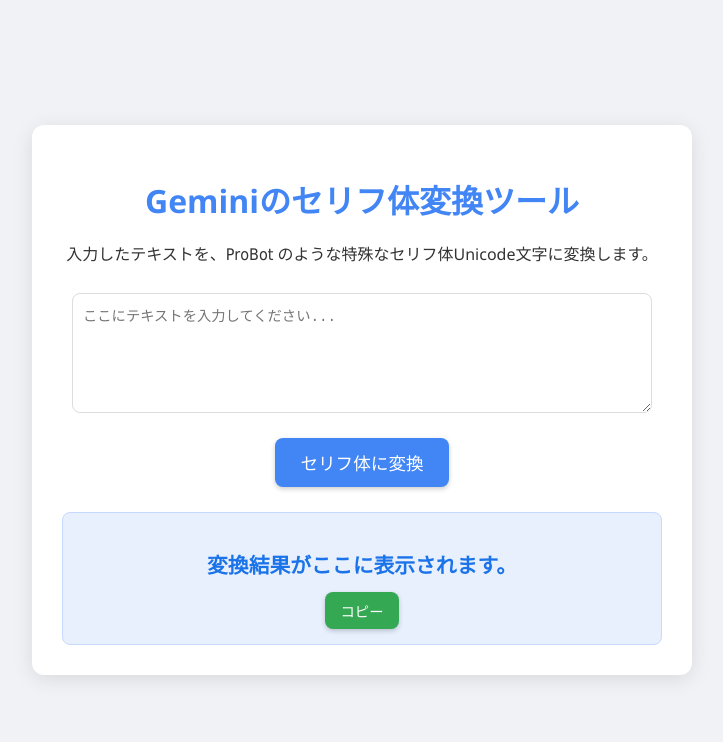
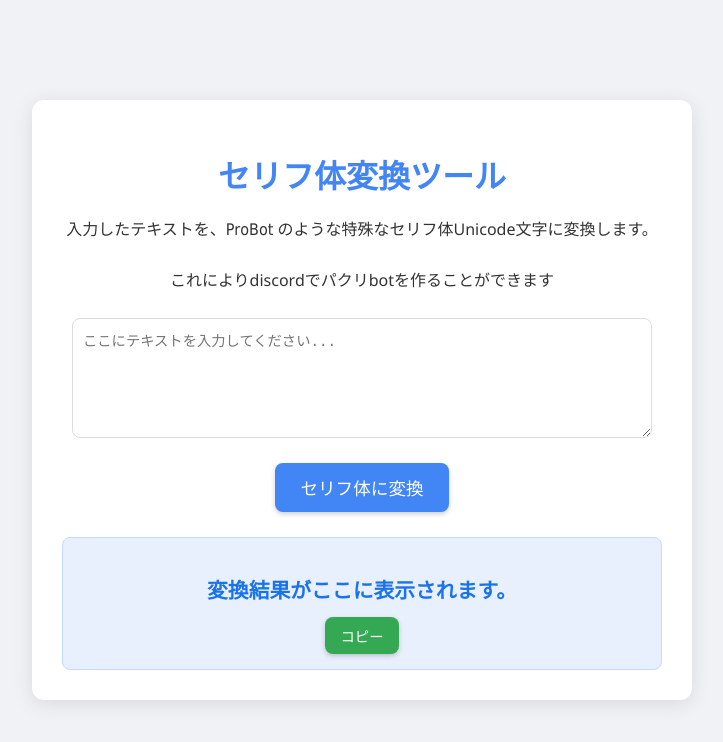
Before and after one commit to Nawadan1215/Text-henkan, a plain HTML site: page index.html in a window 1280 px wide. Shown: the whole page, without its empty margins (278-1001 px from the left). Drawn offline with Linux system fonts and the light colour scheme.

Commit message:
Update index.html

```diff
--- a/index.html
+++ b/index.html
@@ -3,7 +3,7 @@
 <head>
     <meta charset="UTF-8">
     <meta name="viewport" content="width=device-width, initial-scale=1.0">
-    <title>Geminiのセリフ体変換ツール</title>
+    <title>セリフ体変換ツール</title>
     <style>
         /* ここからCSS */
         body {
@@ -153,8 +153,9 @@
 </head>
 <body>
     <div class="container">
-        <h1>Geminiのセリフ体変換ツール</h1>
+        <h1>セリフ体変換ツール</h1>
         <p>入力したテキストを、𝖯𝗋𝗈𝖡𝗈𝗍 のような特殊なセリフ体Unicode文字に変換します。</p>
+        <p>これによりdiscordでパクリbotを作ることができます</p>
 
         <textarea id="inputText" placeholder="ここにテキストを入力してください..."></textarea>
 
```
